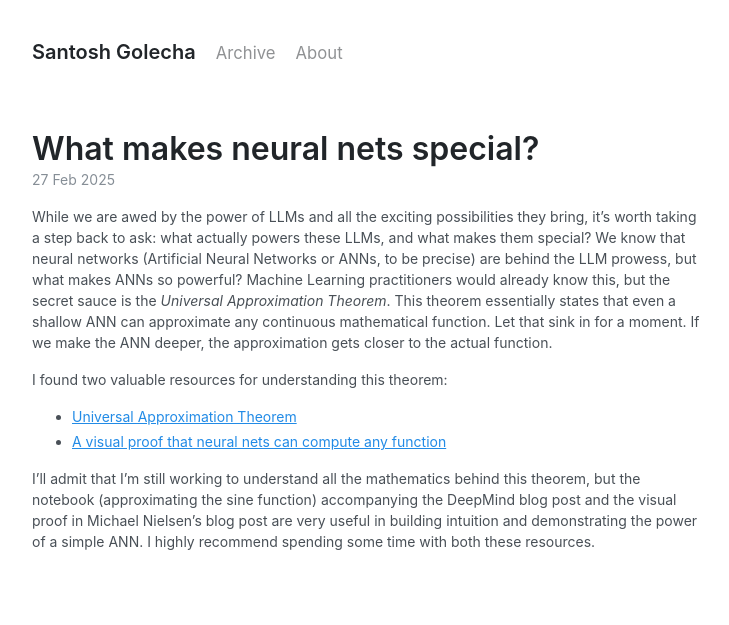
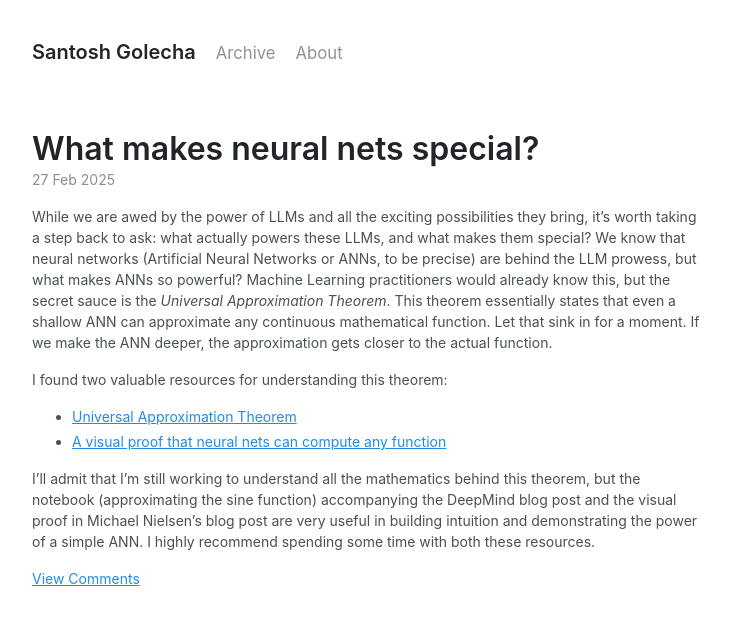
Before and after one commit to sgolecha/sgolecha.github.io, a Jekyll site: the page built from index.html, in a window 1280 px wide. Shown: the top 625 px of the page, without its empty margins (272-1001 px from the left). Built offline with Jekyll 4.4.1, drawn with Linux system fonts in a browser that asks for light colours; the list of posts is cut into pages by our own code.

Commit message:
add comments link to each post

```diff
--- a/_layouts/post.html
+++ b/_layouts/post.html
@@ -6,7 +6,9 @@ layout: default
   <h1 class="post-title">{{ page.title }}</h1>
   <time datetime="{{ page.date | date_to_xmlschema }}" class="post-date">{{ page.date | date_to_string }}</time>
   {{ content }}
-  {% include comments.html %}
+  <div id="comments">
+    {% include comments.html %}
+  </div>
 </article>
 
 <!--
--- a/index.html
+++ b/index.html
@@ -15,6 +15,9 @@ title: Home
     <time datetime="{{ post.date | date_to_xmlschema }}" class="post-date">{{ post.date | date_to_string }}</time>
 
     {{ post.content }}
+    <p class="post-comments-link">
+      <a href="{{ post.url | relative_url }}#comments">View Comments</a>
+    </p>
   </article>
   {% endfor %}
 </div>
```
